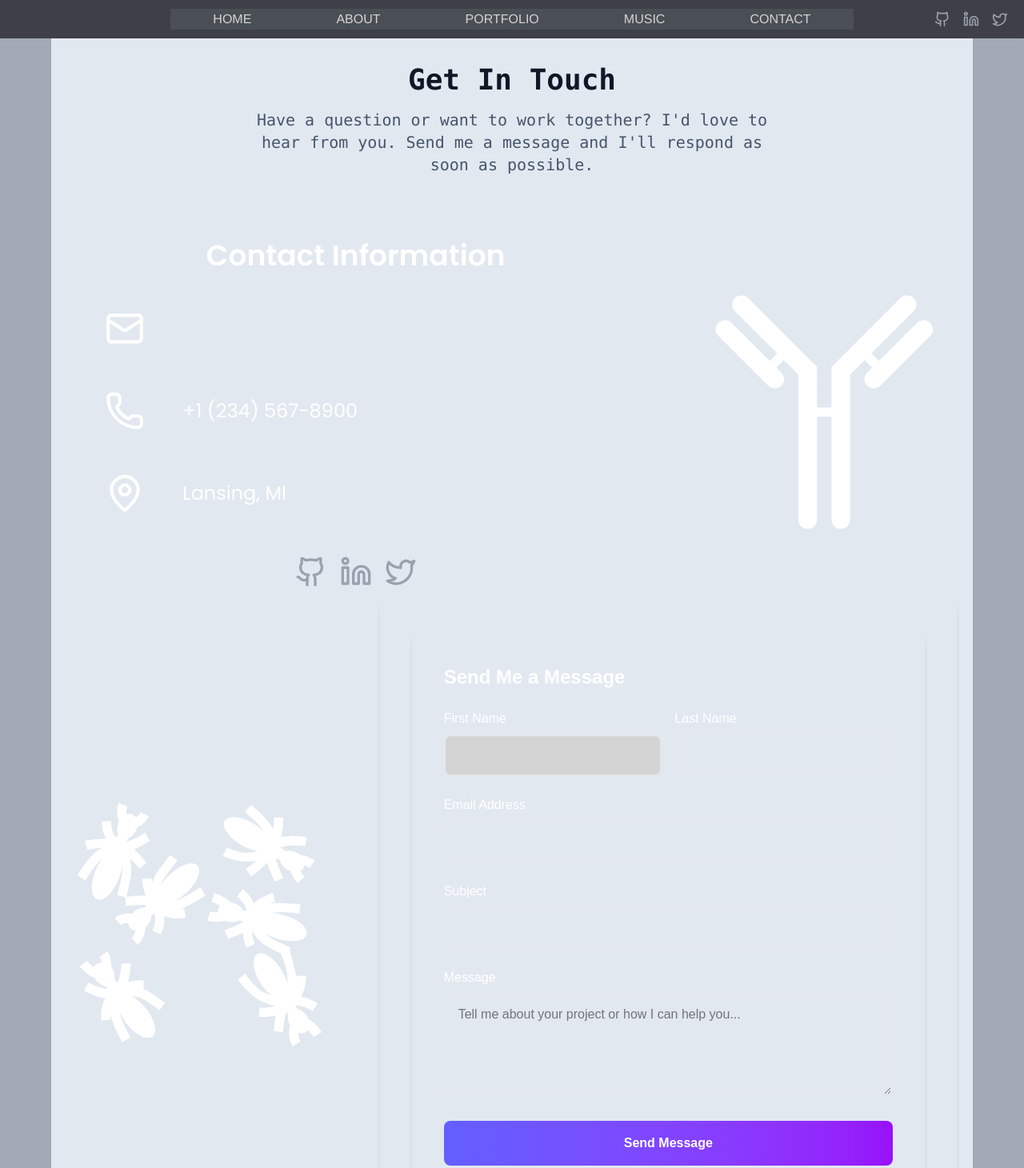
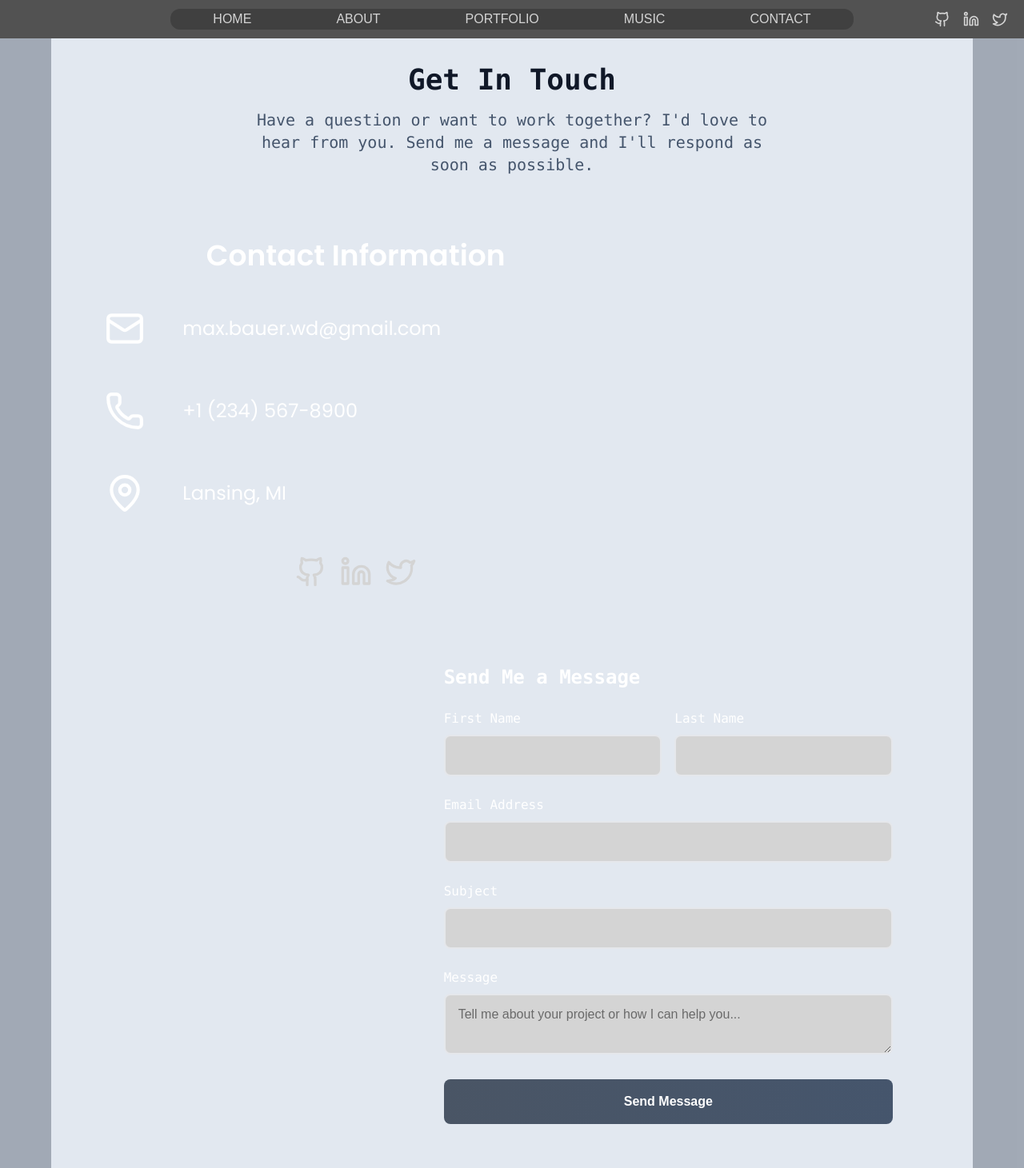
Before and after one commit to mbauerw/personal-website, a React (Vite) app: page /contact in a window 1280 px wide. Shown: the top 1461 px of the page at 80% size. Built offline with nearby package versions, Linux system fonts and the light colour scheme.

Commit message:
changed navbar

```diff
--- a/src/components/Header.jsx
+++ b/src/components/Header.jsx
@@ -6,7 +6,7 @@ import Dropdown from "./Dropdown";
 
 
 
-const Header = ({ heroRef, aboutRef, refs }) => {
+const Header = ({ heroRef, aboutRef, refs, headerStyle = "bg-neutral-600" }) => {
 
   const [showElement, setShowElement] = useState(true);
   const [pastScroll, setPastScroll] = useState(false);
@@ -48,14 +48,14 @@ const Header = ({ heroRef, aboutRef, refs }) => {
   return (
     <div
       id="header-wrap"
-      className={`w-full`}
+      className={`w-full ${headerStyle}`}
       onMouseEnter={mouseEnter}
       onMouseLeave={mouseLeave}
     >
       <div
         id="header-wrap-inner"
         className={`w-full fixed flex flex-row justify-center items-center z-50 transition-[height,_opacity] transition-discrete border-none
-         duration-1000 ${showElement ? 'h-12 opacity-100 bg-zinc-700 shadow-zinc-300' : 'h-8 opacity-0 bg-zinc-700 shadow-none border-none shadow-zinc-400'} `}>
+         duration-1000 ${headerStyle} ${showElement ? 'h-12 opacity-100 shadow-zinc-300' : 'h-8 opacity-0'} `}>
                           {/*  duration affects navbar shrink */}
         <div id="nav-wrap-inner" className={`md:flex md:w-full hidden h-5/9 w-0 flex justify-center content-end transition-all transition-discrete md:duration-0 duration-500  ${showElement ? 'opacity-100 ' : 'opacity-0'}`}
         >
--- a/src/components/Logos.jsx
+++ b/src/components/Logos.jsx
@@ -7,13 +7,13 @@ const Logos = ({position, showElement, iconSize}) => {
   return (
     <div className={`flex space-x-4 absolute transition-all duration-800 ${position} ${showElement ? 'opacity-100' : 'opacity-0'}`}>
         <a href="https://github.com/mbauerw" className="text-gray-400 hover:text-gray-600 transition-colors">
-          <Github className={`w-5 h-5 ${iconSize}`} />
+          <Github className={`w-5 h-5 ${iconSize} text-neutral-300`} />
         </a>
         <a href="https://www.linkedin.com/in/mw-bauer/" className="text-gray-400 hover:text-gray-600 transition-colors">
-          <Linkedin className={`w-5 h-5 ${iconSize}`} />
+          <Linkedin className={`w-5 h-5 ${iconSize} text-neutral-300`} />
         </a>
         <a href="#" className="text-gray-400 hover:text-gray-600 transition-colors">
-          <Twitter className={`w-5 h-5 ${iconSize}`} />
+          <Twitter className={`w-5 h-5 ${iconSize} text-neutral-300`} />
         </a>
       </div>
   )
--- a/src/components/NavBar.jsx
+++ b/src/components/NavBar.jsx
@@ -4,9 +4,9 @@ import { SECTIONS } from '../constants/sections';
 
 
 
-function NavBar({showElement, heroRef, refs}) {
+function NavBar({showElement, heroRef, refs, navStyle = "bg-neutral-700 rounded-xl " }) {
 
-    const linkStyle = "text-neutral-300 hover:bg-neutral-900 hover:rounded-sm a3 md:flex hidden"
+    const linkStyle = "text-neutral-300 hover:bg-neutral-900 hover:rounded-md hover:-translate-y-[2px] transition-all duration-800 b5 md:flex hidden"
 
 
     const scrollToSection = (ref) => {
@@ -18,8 +18,8 @@ function NavBar({showElement, heroRef, refs}) {
 
     return (
       <nav
-        className={`w-2/3 h-full bg-logo content-center transition-all transition-discrete ease-in-out duration-800
-          ${showElement ? 'opacity-100 duration-1600' : 'opacity-0 duration-800'}`}>
+        className={`w-2/3 h-full content-center transition-all transition-discrete ease-in-out duration-800
+          ${showElement ? 'opacity-100 duration-1600' : 'opacity-0 duration-800'} ${navStyle}`}>
         <ul
           className={`transition-all transition-discrete md:flex md:justify-around   ${showElement ? 'opacity-100 duration-1000' : 'opacity-0 duration-800'} `}>
           <Link to="/" className={linkStyle}>HOME</Link>
--- a/src/components/contact/ContactInfo.jsx
+++ b/src/components/contact/ContactInfo.jsx
@@ -2,32 +2,32 @@ import { Mail, Phone, MapPin } from "lucide-react";
 import { forwardRef } from "react";
 import Logos from "../Logos";
 
-const ContactInfo = forwardRef(({ height = "h-full", width = "w-full", fontColor="", className="" }, ref) => {
+const ContactInfo = forwardRef(({ height = "h-full", width = "w-full", fontStyle="", className="" }, ref) => {
 
   return(
   <div className={`bg-none ${height} ${width} grid grid-rows-[70px_1fr_1fr_1fr] grid-cols-[repeat(auto-fit,minmax(400px,1fr))] gap-5`}>
     <div className="h-full flex justify-center items-start w-full">
-      <h3 className={`text-4xl g4 font-semibold text-gray-900 mb-6 col-span-full row-span-1 p-5 ${fontColor}`}>
+      <h3 className={`text-4xl g4 font-semibold text-gray-900 mb-6 col-span-full row-span-1 p-5 ${fontStyle}`}>
         Contact Information
       </h3>
     </div>
 
     <div className="flex items-center justify-start py-4 border-b border-slate-200 last:border-b-0">
       <div className="w-1/5 flex justify-center">
-        <Mail color="white" size="50px"/>
+        <Mail  size="50px" className={fontStyle}/>
       </div>
 
       <div className="w-4/5 flex justify-start">
-        <p className="text-slate-200 text-2xl g4"> max.bauer.wd@gmail.com</p>
+        <p className={`text-slate-200 text-2xl g4 ${fontStyle}`}> max.bauer.wd@gmail.com</p>
       </div>
     </div>
     <div className="flex items-center py-4 border-b border-slate-200 last:border-b-0">
       <div className="w-1/5 flex justify-center">
-        <Phone color="white" size="50px"/>
+        <Phone className={fontStyle} size="50px"/>
       </div>
       <div className="w-4/5 flex justify-start">
         <p>
-          <a href="tel:+1234567890" className="text-white hover:text-purple-600 transition-colors duration-200 text-2xl g4">
+          <a href="tel:+1234567890" className={`text-white hover:text-purple-600 transition-colors duration-200 text-2xl g4 ${fontStyle}`}>
             +1 (234) 567-8900
           </a>
         </p>
@@ -37,11 +37,11 @@ const ContactInfo = forwardRef(({ height = "h-full", width = "w-full", fontColor
     </div>
     <div className="flex items-center py-4 border-b border-slate-200 last:border-b-0">
     <div className="w-1/5 flex justify-center">
-        <MapPin color="white" size="50px"/>
+        <MapPin className={fontStyle} size="50px"/>
       </div>
       <div className="w-4/5 flex justify-start">
         <p>
-          <a href="tel:+1234567890" className="text-white hover:text-purple-600 transition-colors duration-200 text-2xl g4">
+          <a href="tel:+1234567890" className={`text-white hover:text-purple-600 transition-colors duration-200 text-2xl g4 ${fontStyle}`}>
             Lansing, MI
           </a>
         </p>
--- a/src/components/contact/GetMessage.jsx
+++ b/src/components/contact/GetMessage.jsx
@@ -54,7 +54,7 @@ const GetMessage = ({fontStyle="text-black", bgStyle="bg-none"}) => {
   };
 
   return(
-     <div className={`p-10 rounded-2xl shadow-md bg-none ${bgStyle}`}>
+     <div className={`p-10 rounded-2xl bg-none ${bgStyle}`}>
       <h3 className={`text-2xl font-semibold mb-6 text-black ${fontStyle}`}>
         Send Me a Message
       </h3>
@@ -73,7 +73,7 @@ const GetMessage = ({fontStyle="text-black", bgStyle="bg-none"}) => {
               value={formData.firstName}
               onChange={handleInputChange}
               required
-              className="w-full px-4 py-3 bg-neutral-300 border-2 border-gray-200 rounded-lg text-base focus:outline-none focus:border-indigo-500 focus:ring-3 focus:ring-indigo-100 transition-all duration-200"
+              className="w-full px-4 py-3 bg-neutral-300 border-2 border-gray-200 rounded-lg text-base focus:outline-none focus:border-gray-500 focus:ring-3 focus:ring-gray-100 transition-all duration-200"
             />
           </div>
           <div>
@@ -87,7 +87,7 @@ const GetMessage = ({fontStyle="text-black", bgStyle="bg-none"}) => {
               value={formData.lastName}
               onChange={handleInputChange}
               required
-              className="w-full px-4 py-3 border-2 border-gray-200 rounded-lg text-base focus:outline-none focus:border-indigo-500 focus:ring-3 focus:ring-indigo-100 transition-all duration-200"
+              className="w-full px-4 py-3 bg-neutral-300 border-2 border-gray-200 rounded-lg text-base focus:outline-none focus:border-gray-500 focus:ring-3 focus:ring-gray-100 transition-all duration-200"
             />
           </div>
         </div>
@@ -104,8 +104,7 @@ const GetMessage = ({fontStyle="text-black", bgStyle="bg-none"}) => {
             value={formData.email}
             onChange={handleInputChange}
             required
-            className="w-full px-4 py-3 border-2 border-gray-200 rounded-lg text-base focus:outline-none focus:border-indigo-500 focus:ring-3 focus:ring-indigo-100 transition-all duration-200"
-          />
+            className="w-full px-4 py-3 bg-neutral-300 border-2 border-gray-200 rounded-lg text-base focus:outline-none focus:border-gray-500 focus:ring-3 focus:ring-gray-100 transition-all duration-200"          />
         </div>
 
         {/* Subject */}
@@ -120,7 +119,7 @@ const GetMessage = ({fontStyle="text-black", bgStyle="bg-none"}) => {
             value={formData.subject}
             onChange={handleInputChange}
             required
-            className="w-full px-4 py-3 border-2 border-gray-200 rounded-lg text-base focus:outline-none focus:border-indigo-500 focus:ring-3 focus:ring-indigo-100 transition-all duration-200"
+            className="w-full px-4 py-3 bg-neutral-300 border-2 border-gray-200 rounded-lg text-base focus:outline-none focus:border-gray-500 focus:ring-3 focus:ring-gray-100 transition-all duration-200"
           />
         </div>
 
@@ -136,19 +135,18 @@ const GetMessage = ({fontStyle="text-black", bgStyle="bg-none"}) => {
             onChange={handleInputChange}
             placeholder="Tell me about your project or how I can help you..."
             required
-            className="w-full px-4 py-3 border-2 border-gray-200 rounded-lg text-base focus:outline-none focus:border-indigo-500 focus:ring-3 focus:ring-indigo-100 transition-all duration-200 resize-y min-h-32"
-          />
+            className="w-full px-4 py-3 bg-neutral-300 border-2 border-gray-200 rounded-lg text-base focus:outline-none focus:border-gray-500 focus:ring-3 focus:ring-gray-100 transition-all duration-200"          />
         </div>
 
         {/* Submit Button */}
         <button
           type="submit"
           disabled={isSubmitting}
-          className="w-full bg-gradient-to-r from-indigo-500 to-purple-600 text-white border-none py-4 px-8 rounded-lg text-base font-semibold cursor-pointer transform hover:-translate-y-1 hover:shadow-lg transition-all duration-200 disabled:opacity-50 disabled:cursor-not-allowed disabled:transform-none"
+          className="w-full bg-gradient-to-r from-gray-600 to-slate-600 text-white border-none py-4 px-8 rounded-lg text-base font-semibold cursor-pointer transform hover:-translate-y-1 hover:shadow-lg transition-all duration-200 disabled:opacity-50 disabled:cursor-not-allowed disabled:transform-none"
         >
           {isSubmitting ? 'Sending...' : 'Send Message'}
         </button>
-      </form>S
+      </form>
      </div>
   )
 }
--- a/src/pages/Contact.jsx
+++ b/src/pages/Contact.jsx
@@ -4,6 +4,9 @@ import { GiAntibody, GiAnts } from "react-icons/gi";
 import GetMessage from '../components/contact/GetMessage';
 
 function ContactSection() {
+
+  const fontStyle = 'p3 text-white dark:text-gray-300'
+  const bgStyle = ""
 
 
   return (
@@ -25,12 +28,12 @@ function ContactSection() {
       <div className="grid grid-cols-1 lg:grid-cols-3 gap-15 items-start grid-rows-auto">
 
         <div className='bg-none col-span-2 row-span-1'>
-          <ContactInfo fontColor="text-white"></ContactInfo>
+          <ContactInfo fontStyle={fontStyle}></ContactInfo>
 
         </div>
 
         <div className='bg-none col-span-1 h-full row-span-1 flex flex-col justify-center items-center'>
-          <GiAntibody size="100%" color="white"/>
+          {/* <GiAntibody size="100%" className={fontStyle}/> */}
 
         </div>
 
@@ -38,13 +41,13 @@ function ContactSection() {
       <div className="grid grid-cols-1 lg:grid-cols-3 gap-15 items-start">
 
         <div className='bg-none col-span-1 h-full row-span-1 flex flex-col justify-center items-center'>
-          <GiAnts size="100%" color="white"/>
+          {/* <GiAnts size="100%" className={fontStyle}/> */}
 
         </div>
 
         {/* getMessage container */}
-        <div className="bg-none p-10 col-span-2 rounded-2xl shadow-md">
-          <GetMessage bgStyle='bg-none' fontStyle='b6 text-white'></GetMessage>
+        <div className="bg-none p-10 col-span-2 rounded-2xl">
+          <GetMessage bgStyle='bg-none' fontStyle={fontStyle}></GetMessage>
 
         </div>
       </div>
--- a/src/pages/Home.jsx
+++ b/src/pages/Home.jsx
@@ -51,6 +51,7 @@ const Home = ({ children }) => {
     "bg-[url('src/images/block2/sunrise_tree.jpg')]",
     "bg-[url('src/images/block2/rocky_mountain.jpg')]",
     "bg-[url('src/images/block2/lamps.jpg')]",
+    "bg-[url('src/images/block2/ceiling.jpg')]",
 
 
   ]
@@ -124,10 +125,10 @@ const Home = ({ children }) => {
 
       <Blank
         height={800}
-        offset={-100}
+        offset={0}
         label={"Second"}
         background={block2[7]} // block1[2] block1[1] backgrounds[5] block2[1]
-        className="opacity-100"
+        className="opacity-100 "
         speed={.5}
       >
 
```
